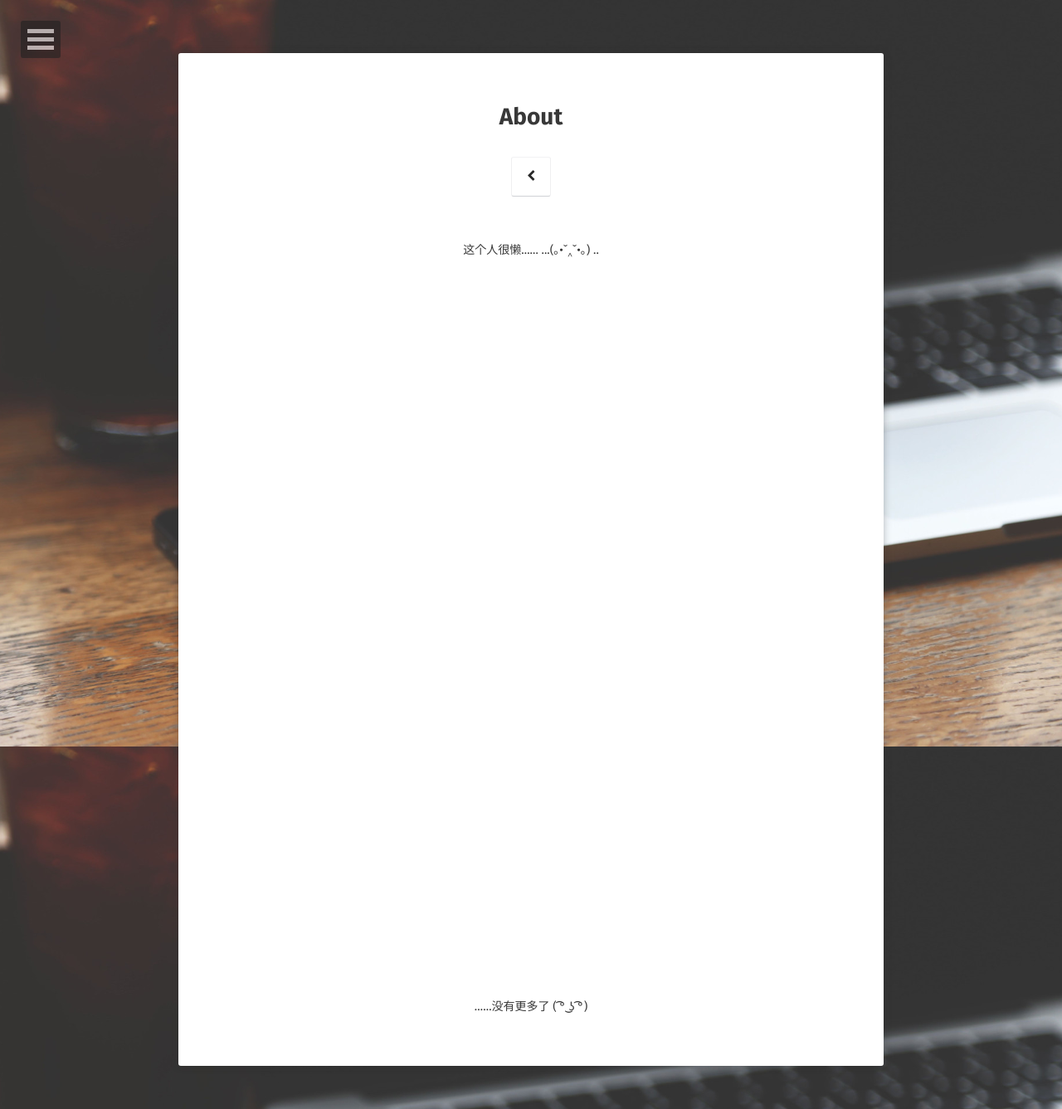
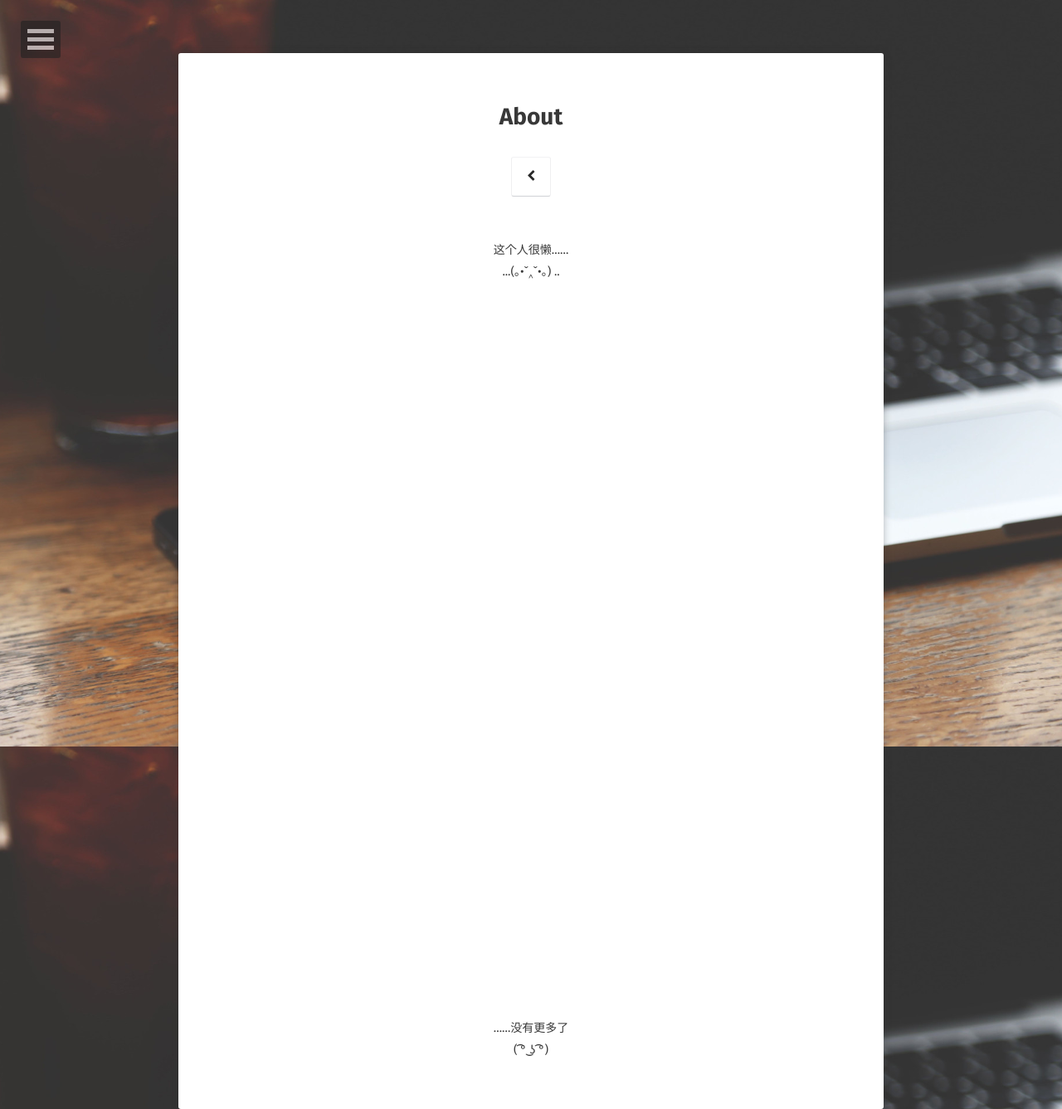
Before and after one commit to mogeli1992/mogeli1992.github.io, a Jekyll site: the page built from about/index.md, in a window 1280 px wide. Shown: the whole page at 83% size. Built offline with Jekyll 4.4.1, drawn with Linux system fonts in a browser that asks for light colours; some web fonts are replaced.

```diff
--- a/about/index.md
+++ b/about/index.md
@@ -6,7 +6,7 @@ date: 2016-08-16
 comments: false
 ---
 
-<center>这个人很懒……
+<center>这个人很懒……<br>
 ...(｡•ˇ‸ˇ•｡) .. </center>
 <br>
 <br>
@@ -42,5 +42,5 @@ comments: false
 <br>
 <br>
 
-<center>……没有更多了
+<center>……没有更多了<br>
 ( ͡° ͜ʖ ͡°) </center>
```
